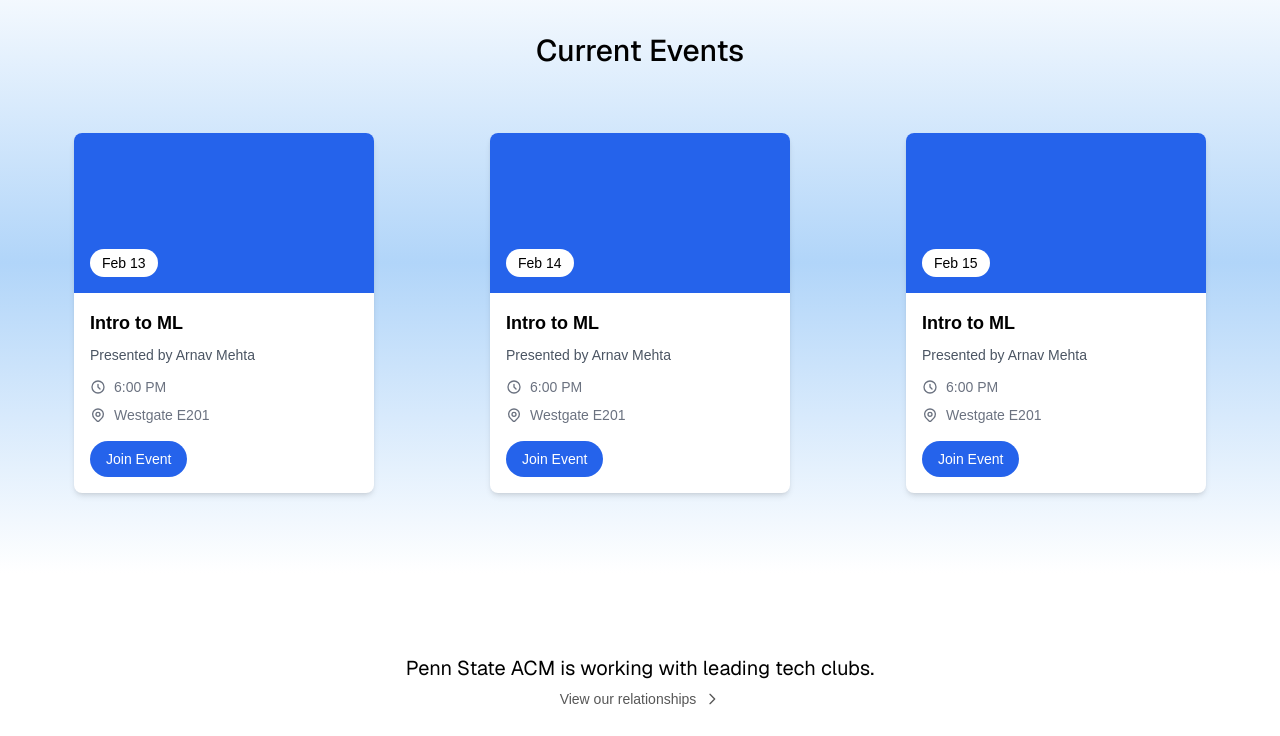
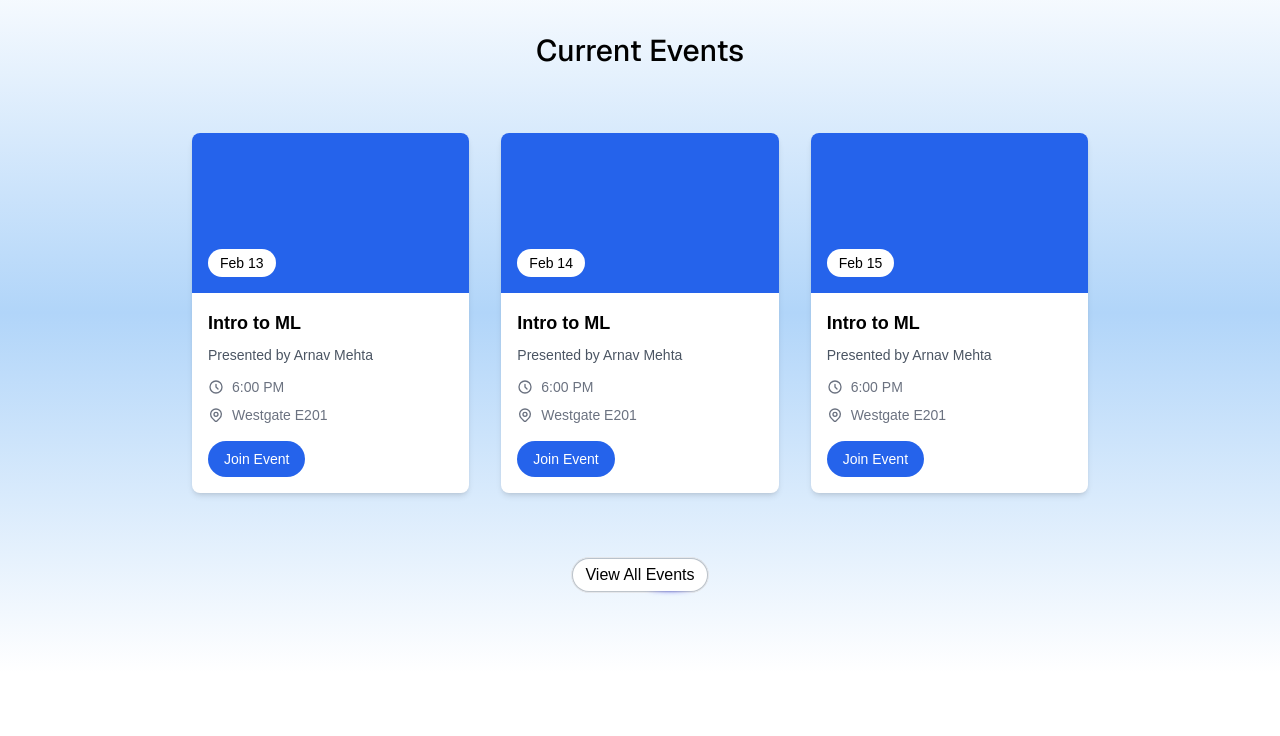
Before and after one commit to acmpsu/website, a Next.js app: page /ai in a window 1280 px wide. Shown: the part 1620-2356 px from the top of the page. Built offline with nearby package versions, Linux system fonts and the light colour scheme.

Commit message:
Fixed some few things and then added view all events in the committee pages

```diff
--- a/app/(pages)/(committees)/ai/page.tsx
+++ b/app/(pages)/(committees)/ai/page.tsx
@@ -7,6 +7,7 @@ import { CodeBlockWithCode } from "@/app/components/Codeblock";
 import Sponsors from "@/app/components/Sponsors";
 import { ContainerScroll } from "@/app/components/ui/container-scroll-animation";
 import { EventCards } from "@/app/components/EventCards";
+import { HoverBorderGradient } from "@/app/components/ui/hover-border-gradient";
 
 const sponsorImages = [
   {
@@ -102,9 +103,22 @@ export default function ACMAI() {
           <h2 className="text-3xl font-geistSans font-medium text-black">Current Events</h2>
         </div>
 
-        <div className="w-full justify-center mx-auto">
+        <div className="w-full max-w-4xl mx-auto">
           <EventCards committee="ai" textColor="text-black"/>
         </div>
+
+        {/* View All Events Button */}
+          <div className="flex justify-center mt-4">
+            <a href="/events">
+              <HoverBorderGradient
+                containerClassName="rounded-full"
+                as="button"
+                className="bg-white text-black flex items-center space-x-2 dark:bg-black dark:text-white"
+              >
+                <span>View All Events</span>
+              </HoverBorderGradient>
+            </a>
+          </div>
       </div>
 
       <Sponsors sponsors={sponsorImages} linkPath="/friends" mainTitle="Penn State ACM is working with leading tech clubs." linkText="View our relationships" />
@@ -208,7 +222,7 @@ export default function ACMAI() {
           </div>
           <Link href="/join" className="inline-block">
             <Button className="bg-blue-500 hover:bg-blue-600">
-              Join ML PSU
+              Join acm.ai
             </Button>
           </Link>
         </div>
--- a/app/(pages)/(committees)/explore/page.tsx
+++ b/app/(pages)/(committees)/explore/page.tsx
@@ -6,6 +6,7 @@ import Link from "next/link";
 import Sponsors from "@/app/components/Sponsors";
 import { ContainerScroll } from "@/app/components/ui/container-scroll-animation";
 import { EventCards } from "@/app/components/EventCards";
+import { HoverBorderGradient } from "@/app/components/ui/hover-border-gradient";
 
 const sponsorImages = [
     {
@@ -240,6 +241,19 @@ export default function ACMExplore() {
             <div className="w-3/4 mx-auto">
               <EventCards committee="explore" textColor="text-black"/>
             </div>
+
+            {/* View All Events Button */}
+            <div className="flex justify-center mt-10">
+              <a href="/events">
+                <HoverBorderGradient
+                containerClassName="rounded-full"
+                as="button"
+                className="bg-white text-black flex items-center space-x-2 dark:bg-black dark:text-white"
+              >
+                <span>View All Events</span>
+              </HoverBorderGradient>
+            </a>
+          </div>
           </div>
 
 
--- a/app/components/EventCards.tsx
+++ b/app/components/EventCards.tsx
@@ -70,9 +70,8 @@ export function EventCards({
                 : 'grid-cols-1 md:grid-cols-2 lg:grid-cols-3';
 
     return (
-        <div className="flex justify-center items-center w-full">
-            <div className={`max-w-7xl w-full px-4 ${displayEvents.length === 1 ? 'flex justify-center' : ''}`}>
-                <div className={`grid ${gridCols} gap-8 justify-items-center ${displayEvents.length === 1 ? 'w-fit' : 'w-full'}`}>
+        <div className="w-full">
+            <div className={`grid ${gridCols} gap-8 w-full`}>
                 {displayEvents.map((event) => {
                     const eventColors = event.committee ? committeeColors[event.committee as Committee] : {
                         bg: 'bg-[#004ab0]',
@@ -83,7 +82,7 @@ export function EventCards({
                     return (
                         <div
                             key={`${event.date}-${event.title}`}
-                                className="bg-white rounded-lg shadow-md overflow-hidden hover:shadow-lg transition-shadow w-[300px]"
+                            className="bg-white rounded-lg shadow-md overflow-hidden hover:shadow-lg transition-shadow w-full max-w-[300px] justify-self-center"
                         >
                             <div className={`h-40 ${eventColors.header} relative`}>
                                 <div className="absolute bottom-4 left-4 bg-white px-3 py-1 rounded-full text-sm text-black font-medium">
@@ -127,6 +126,5 @@ export function EventCards({
                 })}
             </div>
         </div>
-        </div>
     );
 }
--- a/app/page.tsx
+++ b/app/page.tsx
@@ -238,12 +238,12 @@ export default function Home() {
             </p>
           </div>
 
-          <div className="w-full max-w-4xl mx-auto mb-10">
+          <div className="w-full max-w-4xl mx-auto">
             <EventCards maxCards={3} textColor="text-black"/>
           </div>
 
           {/* View All Events Button */}
-          <div className="flex justify-center">
+          <div className="flex justify-center mt-10">
             <a href="/events">
               <HoverBorderGradient
                 containerClassName="rounded-full"
```
Lines whose indentation alone changed are shown as unchanged.
